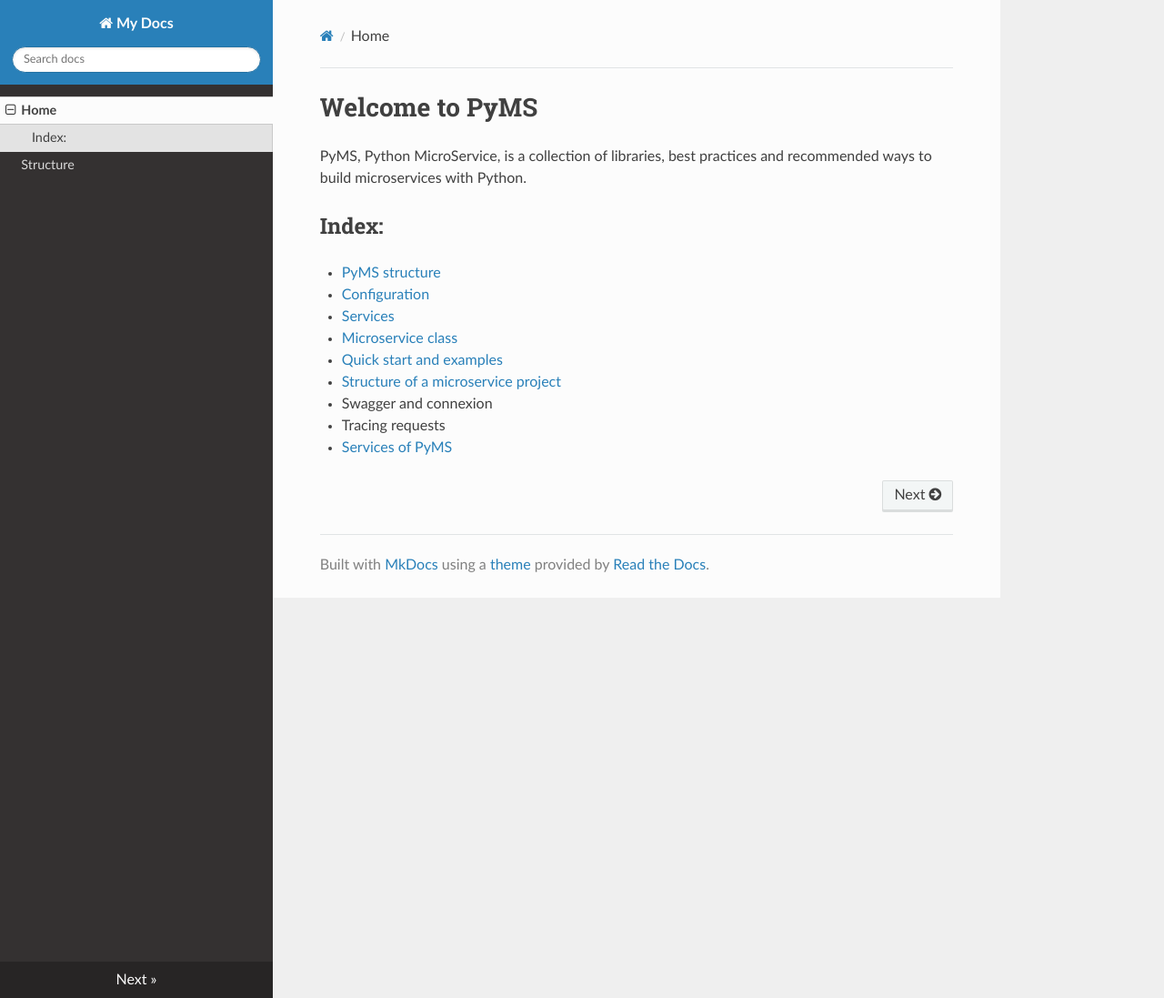
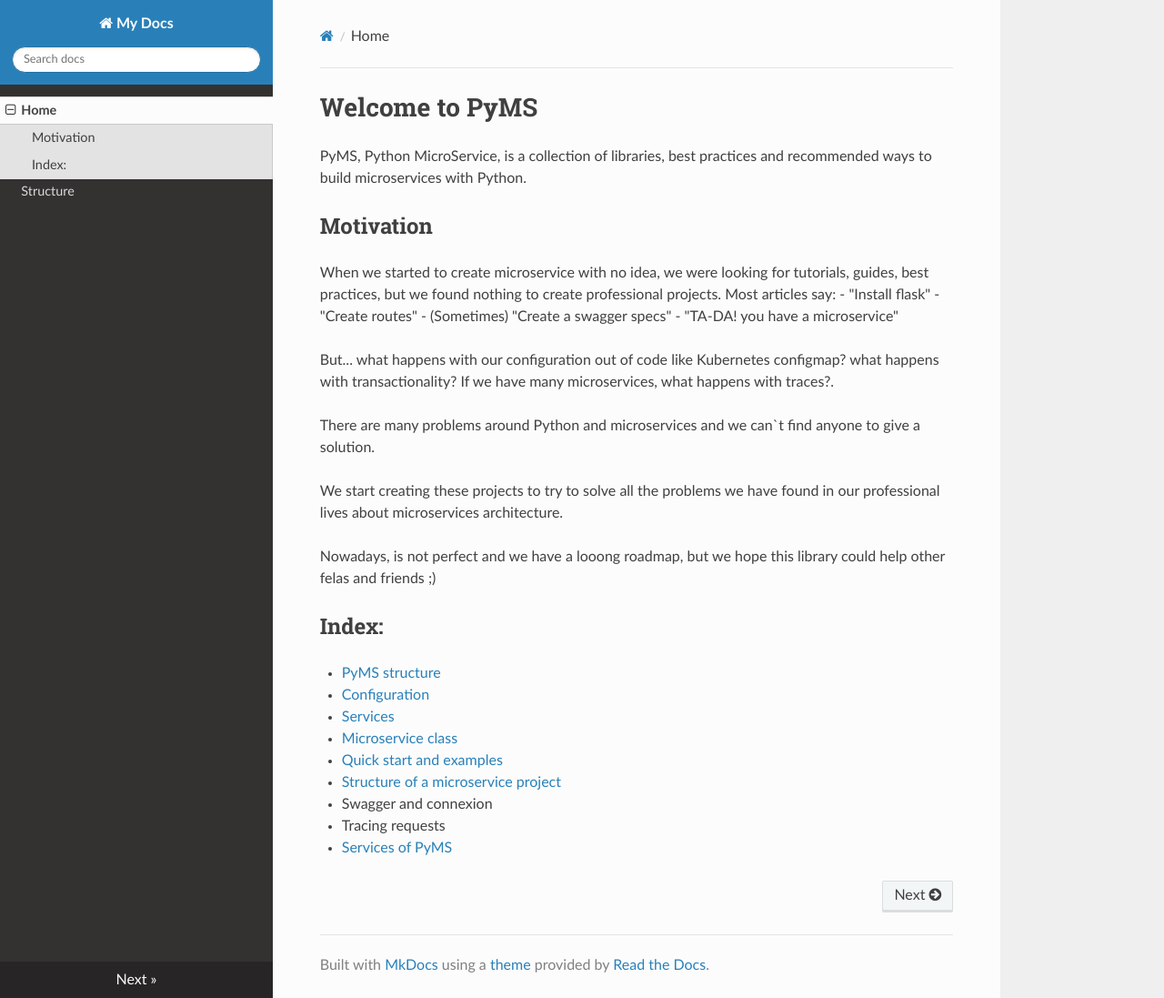
Before and after one commit to python-microservices/pyms, an MkDocs documentation site: the page built from docs/index.md, in a window 1280 px wide and 1097 px high. Shown: the whole window at 91% size. Built offline with MkDocs 1.6.1, drawn with Linux system fonts in a browser that asks for light colours; nearby versions of some CDN libraries.

Commit message:
Updated docs

```diff
--- a/docs/index.md
+++ b/docs/index.md
@@ -2,6 +2,26 @@
 
 PyMS, Python MicroService, is a collection of libraries, best practices and recommended ways to build
 microservices with Python.
+
+## Motivation
+
+When we started to create microservice with no idea, we were looking for tutorials, guides, best practices, but we found
+nothing to create professional projects. Most articles say:
+- "Install flask"
+- "Create routes"
+- (Sometimes) "Create a swagger specs"
+- "TA-DA! you have a microservice"
+
+But... what happens with our configuration out of code like Kubernetes configmap? what happens with transactionality?
+If we have many microservices, what happens with traces?.
+
+There are many problems around Python and microservices and we can`t find anyone to give a solution.
+
+We start creating these projects to try to solve all the problems we have found in our professional lives about
+microservices architecture.
+
+Nowadays, is not perfect and we have a looong roadmap, but we hope this library could help other felas and friends ;)
+
 
 ## Index:
 * [PyMS structure](structure.md)
```
Also changed, not shown: README.md (+20 -0 lines).
